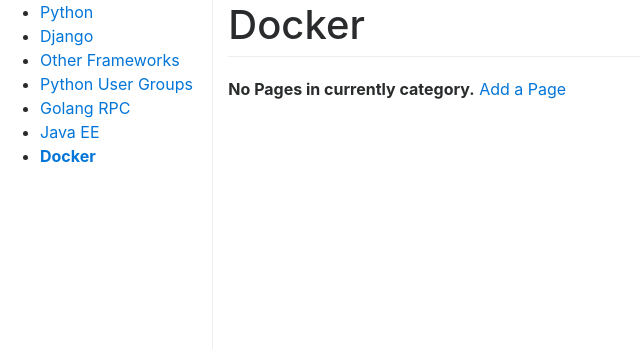
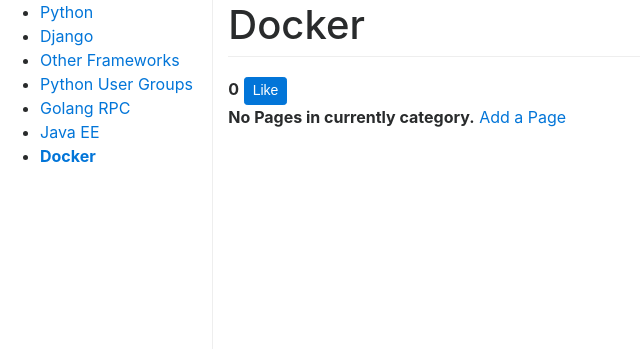
Before and after one commit to bailijiang/Tango, a Django app: a page that uses tango_with_django_project/templates/rango/category.html in a window 1280 px wide. Shown: the part 71-420 px from the top of the page, without its empty margins (0-640 px from the left). Run offline with Django 3.2, Linux system fonts and the light colour scheme; a user stored in the database is signed in; data comes from the database, SQL or seed files in the repository; some libraries are stand-ins or nearby versions.

Commit message:
Tango 17 jQuery Ajax rango_ajax.js  finish..

```diff
--- a/tango_with_django_project/rango/urls.py
+++ b/tango_with_django_project/rango/urls.py
@@ -15,4 +15,5 @@
     url(r'^restricted/$', views.restricted, name='restricted'),
     url(r'^logout/$', views.user_logout, name='logout'),
     url(r'^search/$', views.search, name='search'),
+    url(r'^like/$', views.like_category, name='like_category'),
 ]
--- a/tango_with_django_project/rango/views.py
+++ b/tango_with_django_project/rango/views.py
@@ -169,3 +169,17 @@
         if query:
             result_list = run_query(query)
     return render(request, 'rango/search.html', {'result_list': result_list})
+
+@login_required
+def like_category(request):
+    cat_id = None
+    if request.method == 'GET':
+        cat_id = request.GET['category_id']
+        likes = 0
+        if cat_id:
+            cat = Category.objects.get(id=int(cat_id))
+            if cat:
+                likes = cat.likes + 1
+                cat.likes = likes
+                cat.save()
+    return HttpResponse(likes)
--- /dev/null
+++ b/tango_with_django_project/static/js/rango_ajax.js
@@ -0,0 +1,10 @@
+$(document).ready(function () {
+    $('#likes').click(function(){
+    var catid;
+    catid = $(this).attr("data-catid");
+    $.get('/rango/like/', {category_id: catid}, function(data){
+        $('#like_count').html(data);
+        $('#likes').hide();
+    });
+});
+});
--- a/tango_with_django_project/templates/rango/base_bootstrap.html
+++ b/tango_with_django_project/templates/rango/base_bootstrap.html
@@ -1,5 +1,5 @@
 <!DOCTYPE html>
-<html lang="en">
+<html lang="en" xmlns="http://www.w3.org/1999/html">
 {% load staticfiles %}
 {% load i18n %}
 {% load rango_template_tags %}
@@ -87,7 +87,8 @@
     ================================================== -->
     <!-- Placed at the end of the document so the pages load faster -->
 {#    <script src="https://ajax.googleapis.com/ajax/libs/jquery/3.0.0/jquery.min.js" integrity="sha384-THPy051/pYDQGanwU6poAc/hOdQxjnOEXzbT+OuUAFqNqFjL+4IGLBgCJC3ZOShY" crossorigin="anonymous"></script>#}
-    <script src="https://code.jquery.com/jquery-3.2.1.slim.min.js" integrity="sha384-KJ3o2DKtIkvYIK3UENzmM7KCkRr/rE9/Qpg6aAZGJwFDMVNA/GpGFF93hXpG5KkN" crossorigin="anonymous"></script>
+{#    <script src="https://code.jquery.com/jquery-3.2.1.slim.min.js" integrity="sha384-KJ3o2DKtIkvYIK3UENzmM7KCkRr/rE9/Qpg6aAZGJwFDMVNA/GpGFF93hXpG5KkN" crossorigin="anonymous"></script>#}
+    <script src="https://cdn.bootcss.com/jquery/1.12.4/jquery.min.js"></script>
     <!--
     <script>window.jQuery || document.write('<script src="../../assets/js/vendor/jquery.min.js"><\/script>')</script>
  -->
@@ -102,5 +103,6 @@
 {#    <script src="http://v4-alpha.getbootstrap.com/assets/js/ie10-viewport-bug-workaround.js"></script>#}
 {#    <script src="{% static "js/rango-ajax.js" %}"></script>#}
 {#    <script src="{% static "js/rango-jquery.js" %}"></script>#}
+    <script src="{% static 'js/rango_ajax.js' %}"></script>
   </body>
 </html>
--- a/tango_with_django_project/templates/rango/category.html
+++ b/tango_with_django_project/templates/rango/category.html
@@ -8,6 +8,14 @@
 {% block body_block %}
     {% if category %}
         <h1>{{ category.name }}</h1>
+        <div>
+            <strong id="like_count">{{ category.likes }}</strong>
+            {% if user.is_authenticated %}
+                <button id="likes" data-catid="{{ category.id }}" class="btn btn-primary btn-sm" type="button">
+                    Like
+                </button>
+            {% endif %}
+        </div>
         {% if pages %}
             <ul>
                 {% for page in pages %}
@@ -21,6 +29,8 @@
     {% else %}
         The specified category does not exsit!
     {% endif %}
+
+
 {% endblock %}
 
 <!---
```
